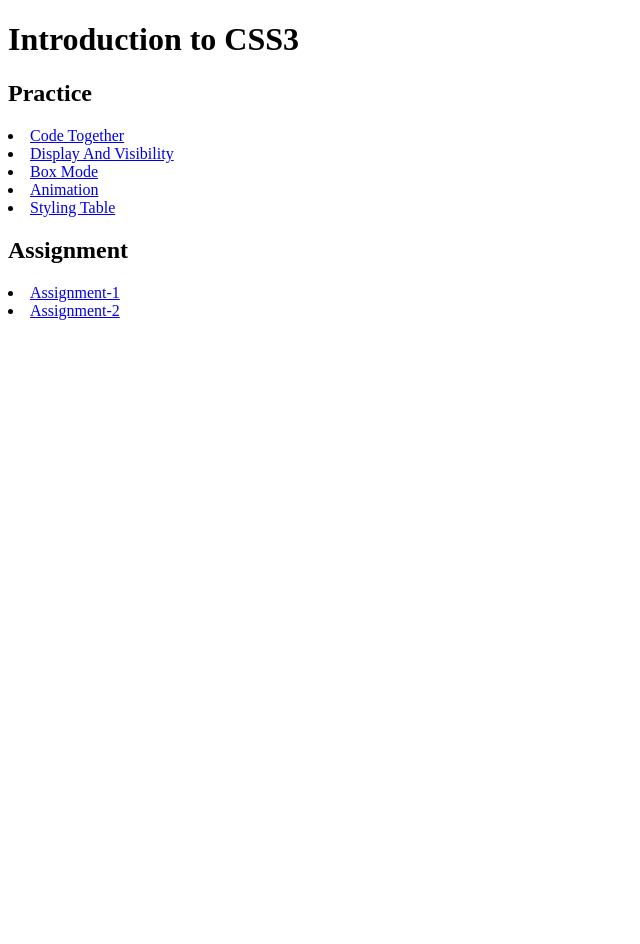
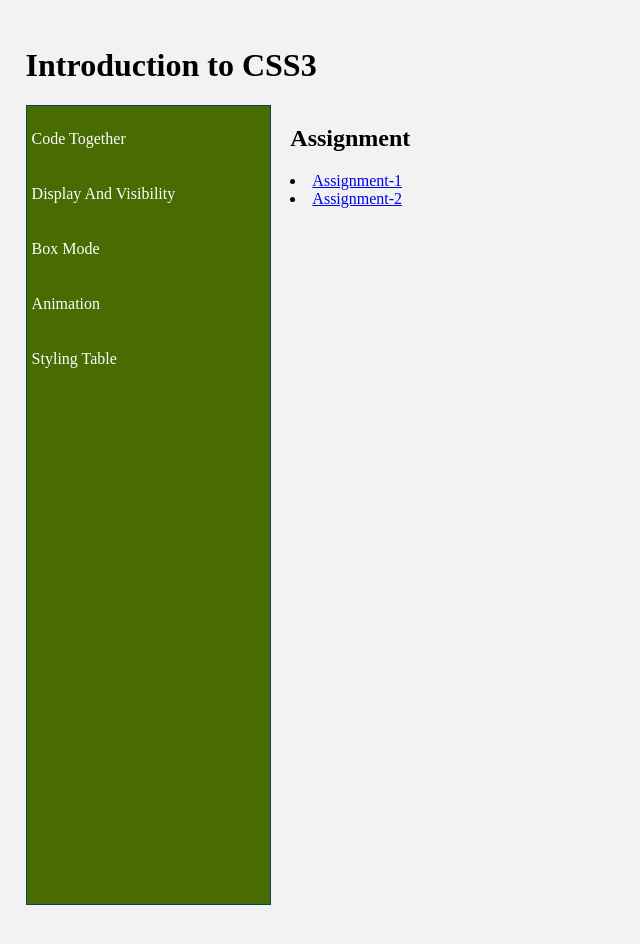
Before and after one commit to hamadhassan/Introduction-to-CSS3, a plain HTML site: page index.html in a window 1280 px wide. Shown: the whole page, without its empty margins (0-640 px from the left). Before the commit the page ends 800 px from the top, so only its background shows below. Drawn offline with Linux system fonts and the light colour scheme.

Commit message:
navigation menu

```diff
--- a/css/home.css
+++ b/css/home.css
@@ -0,0 +1,32 @@
+body{
+    background-color: #f2f2f2;
+    margin: 1%;
+    padding: 1%;
+}
+nav{
+    box-sizing: border-box;
+    border: 1px solid #06425C;
+    color: #06425C;
+    background-color: #486B02;
+    display: inline-block;
+    width: 20%;
+    min-width: 120px;
+    margin-right: 15px;
+    height: 100vh;/*vh-view point*/
+    overflow: auto;
+}
+nav a{
+    display: block;
+    line-height: 45px;
+    color: #ffffff;
+    background-color: #486B02;
+    text-decoration: none;
+    background-color: #486B02;
+    margin:10px 0 10px 5px;
+}
+section{
+    display: inline-block;
+    width: 70%;
+    height: 100vh;
+    overflow: auto;
+}
--- a/index.html
+++ b/index.html
@@ -8,21 +8,23 @@
     <link rel="stylesheet" href="css/home.css">
 </head>
 <body>
+    <h1>Introduction to CSS3</h1>
     <header>
-        <h1>Introduction to CSS3</h1>
-        <section>
-            <h2>Practice</h2>
-            <li><a href="codeTogether.html"> Code Together</a></li>
-            <li><a href="displayAndVisibility.html"> Display And Visibility</a></li>
-            <li><a href="boxModel.html">Box Mode</a></li>
-            <li><a href="animation.html">Animation</a></li>
-            <li><a href="stylingTable.html">Styling Table</a></li>
-        </section>
+        <nav>
+            <a href="codeTogether.html"> Code Together</a>
+            <a href="displayAndVisibility.html"> Display And Visibility</a>
+            <a href="boxModel.html">Box Mode</a>
+            <a href="animation.html">Animation</a>
+            <a href="stylingTable.html">Styling Table</a>
+        </nav>
         <section>
             <h2>Assignment</h2>
             <li><a href="/assignment-1/index1.html">Assignment-1</a></li>
             <li><a href="/assignment-2/index1.html">Assignment-2</a></li>
         </section>
+        <section>
+
+        </section>
     </header>
 </body>
 </html>
```
